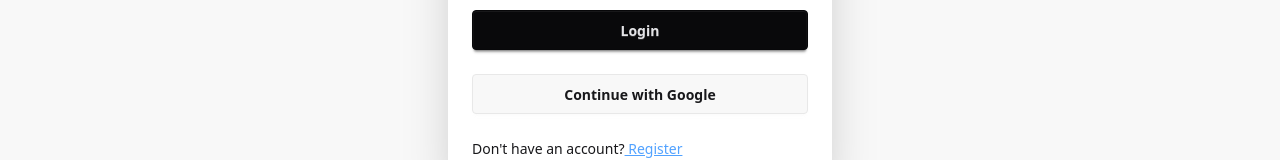
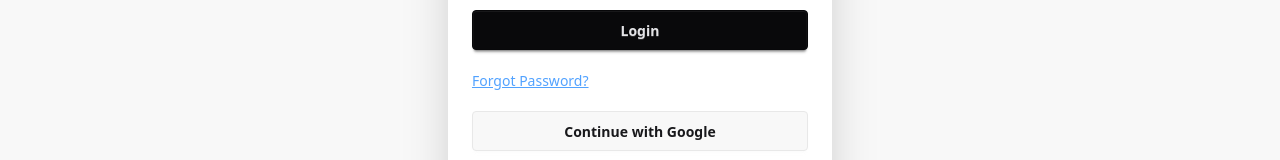
Before and after one commit to habiburrahman1010/game-hub-project, a React (Vite) app: page /auth/login in a window 1280 px wide. Shown: the part 323-483 px from the top of the page. Built offline with nearby package versions, Linux system fonts and the light colour scheme; no server answers.

Commit message:
add forget password

```diff
--- /dev/null
+++ b/src/pages/ForgotPassword.jsx
@@ -0,0 +1,59 @@
+import React, { useState, useEffect } from "react";
+import { useNavigate, useLocation } from "react-router-dom";
+import { getAuth, sendPasswordResetEmail } from "firebase/auth";
+
+const ForgotPassword = () => {
+    const auth = getAuth();
+    const navigate = useNavigate();
+    const location = useLocation();
+
+    const [email, setEmail] = useState("");
+
+
+    useEffect(() => {
+        const params = new URLSearchParams(location.search);
+        const emailFromLogin = params.get("email");
+        if (emailFromLogin) setEmail(emailFromLogin);
+    }, [location.search]);
+
+    const handleReset = (e) => {
+        e.preventDefault();
+
+        if (!email) {
+            alert("Please enter your email");
+            return;
+        }
+
+        sendPasswordResetEmail(auth, email)
+            .then(() => {
+                alert("Password reset email sent!");
+                window.location.href = "https://mail.google.com";
+            })
+            .catch((error) => alert(error.message));
+    };
+
+    return (
+        <div className="card bg-base-100 w-full max-w-sm shadow-2xl m-auto my-8">
+            <div className="card-body">
+                <h2 className="text-xl font-bold mb-4">Reset Password</h2>
+
+                <form onSubmit={handleReset}>
+                    <label className="label">Email</label>
+                    <input
+                        type="email"
+                        className="input input-bordered w-full"
+                        value={email}
+                        onChange={(e) => setEmail(e.target.value)}
+                        placeholder="Your email"
+                    />
+
+                    <button className="btn btn-neutral mt-4 w-full">
+                        Reset Password
+                    </button>
+                </form>
+            </div>
+        </div>
+    );
+};
+
+export default ForgotPassword;
--- a/src/pages/Login.jsx
+++ b/src/pages/Login.jsx
@@ -40,11 +40,22 @@ const Login = () => {
           </fieldset>
         </form>
 
+        <p className="mt-2 ">
+          <Link
+            to={`/auth/forgot-password?email=${encodeURIComponent(
+              document.querySelector("input[name='email']")?.value || ""
+            )}`}
+            className="text-blue-400 underline"
+          >
+            Forgot Password?
+          </Link>
+        </p>
+
+
 
         <button
           onClick={handleGoogleLogin}
-          className="btn mt-3 w-full"
-        >
+          className="btn mt-3 w-full">
           Continue with Google
         </button>
 
--- a/src/routes/router.jsx
+++ b/src/routes/router.jsx
@@ -11,6 +11,7 @@ import PrivetRoute from '../provider/PrivetRoute';
 import Loading from '../pages/Loading';
 import Error from '../pages/Error';
 import Myprofile from '../pages/Myprofile';
+import ForgotPassword from '../pages/ForgotPassword';
 
 const router =createBrowserRouter([
     {
@@ -43,6 +44,10 @@ const router =createBrowserRouter([
                 path:"/auth/register",
                 element:<Register></Register>
             },
+            {
+                path:"/auth/forgot-password",
+                element:<ForgotPassword></ForgotPassword>
+            }
         ]
     },
      {
```
